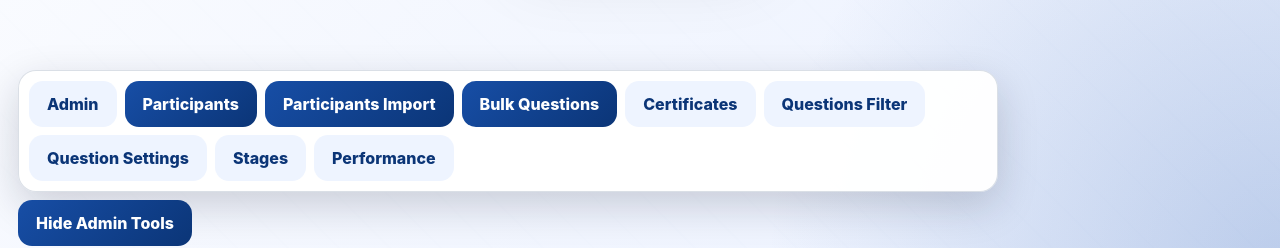
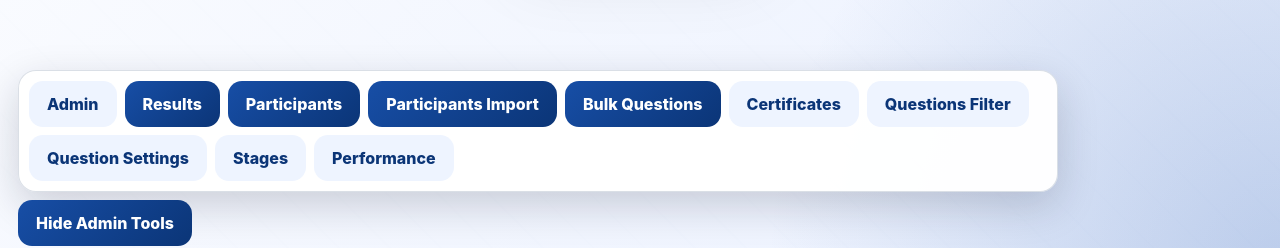
Before and after one commit to kkinging47-prog/mezzopedia-contest-questions-app, a Next.js app: page /admin/bulk-questions in a window 1280 px wide. Both pictures are taken after a click on the button "Admin Tools". Shown: the part 536-784 px from the top of the page. Built offline with nearby package versions, Linux system fonts and the light colour scheme; no server answers.

Commit message:
Add ranked results link to admin tools

```diff
--- a/src/components/AdminQuickLinks.tsx
+++ b/src/components/AdminQuickLinks.tsx
@@ -148,8 +148,9 @@ export default function AdminQuickLinks() {
   return (
     <div className="no-print" style={{ position: 'fixed', left: 18, bottom: 18, zIndex: 50, display: 'flex', flexDirection: 'column', alignItems: 'flex-start', gap: 8, maxWidth: 'calc(100vw - 36px)' }}>
       {open && (
-        <div style={{ display: 'flex', gap: 8, flexWrap: 'wrap', alignItems: 'center', padding: 10, borderRadius: 18, background: 'rgba(255,255,255,0.96)', boxShadow: '0 14px 40px rgba(15, 23, 42, 0.18)', border: '1px solid rgba(148, 163, 184, 0.35)', maxWidth: 980 }}>
+        <div style={{ display: 'flex', gap: 8, flexWrap: 'wrap', alignItems: 'center', padding: 10, borderRadius: 18, background: 'rgba(255,255,255,0.96)', boxShadow: '0 14px 40px rgba(15, 23, 42, 0.18)', border: '1px solid rgba(148, 163, 184, 0.35)', maxWidth: 1040 }}>
           <a className="btn btn-light" href="/admin">Admin</a>
+          <a className="btn btn-primary" href="/admin/results">Results</a>
           <a className="btn btn-primary" href="/admin/participants">Participants</a>
           <a className="btn btn-primary" href="/admin/participants-import">Participants Import</a>
           <a className="btn btn-primary" href="/admin/bulk-questions">Bulk Questions</a>
```
